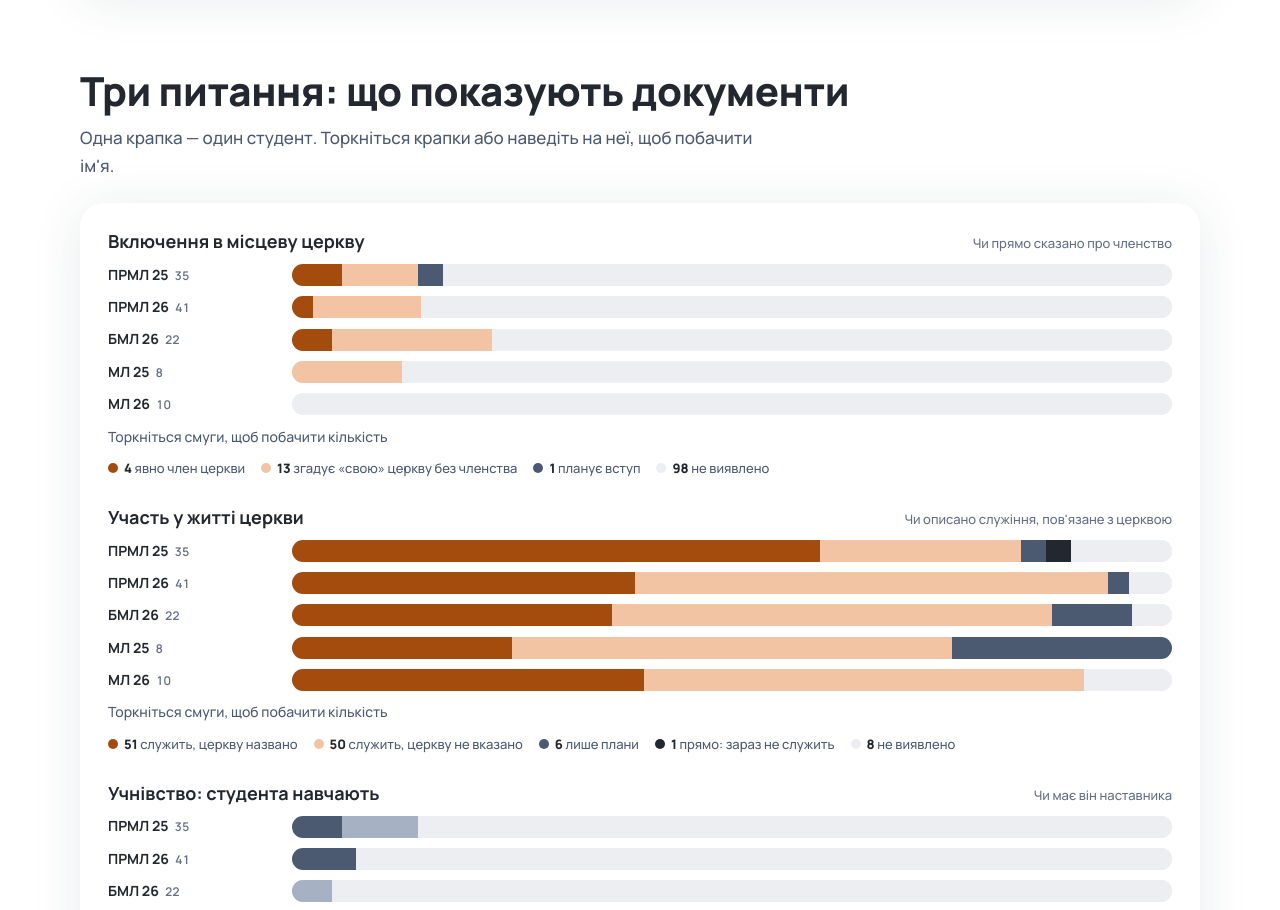
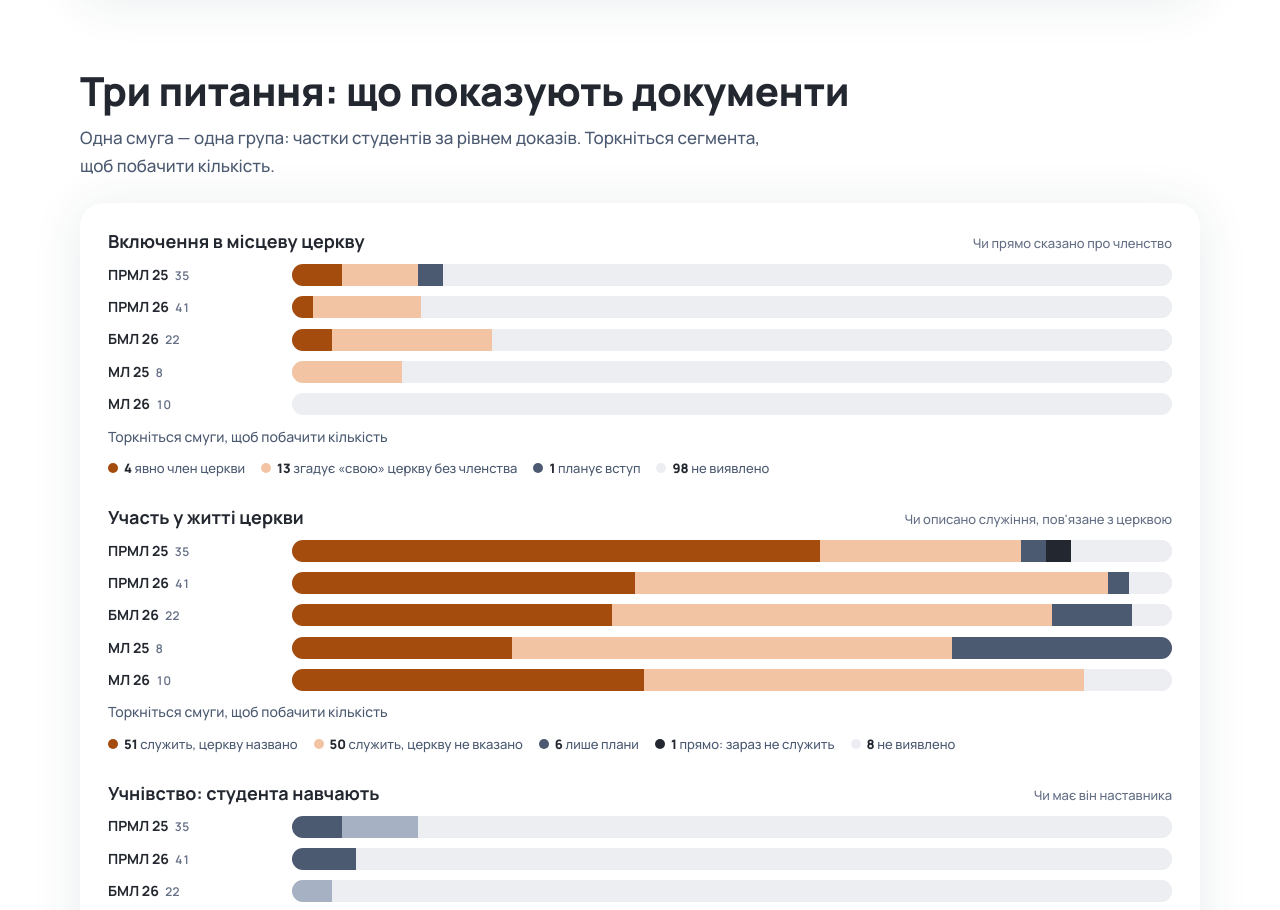
Before and after one commit to NazarSamar/dov-prml-2026, a plain HTML site: page index.html in a window 1280 px wide. Shown: the part 2220-3130 px from the top of the page. Drawn offline with Linux system fonts and the light colour scheme.

Commit message:
Explain stacked bars in the all-groups view
Co-Authored-By: Claude Opus 5.5 <noreply@anthropic.com>

```diff
--- a/index.html
+++ b/index.html
@@ -263,7 +263,7 @@ details.grp[open]{box-shadow:var(--shadow);border-color:transparent}
 
 <section class="sec">
   <div class="in">
-    <div class="sec-head"><h2>Три питання: що показують документи</h2><p class="lede">Одна крапка — один студент. Торкніться крапки або наведіть на неї, щоб побачити ім'я.</p></div>
+    <div class="sec-head"><h2>Три питання: що показують документи</h2><p class="lede" id="wf-lede">Одна крапка — один студент. Торкніться крапки або наведіть на неї, щоб побачити ім'я.</p></div>
     <div class="panel waffles" id="waffles"></div>
   </div>
 </section>
@@ -511,6 +511,7 @@ function renderAreas(){
 
 function renderWaffles(){
   const box=$("waffles");box.innerHTML="";
+  $("wf-lede").textContent=isAll()?"Одна смуга — одна група: частки студентів за рівнем доказів. Торкніться сегмента, щоб побачити кількість.":"Одна крапка — один студент. Торкніться крапки або наведіть на неї, щоб побачити ім'я.";
   if(isAll()){
     Q.forEach(q=>{
       const tot={};rows.forEach(r=>tot[r[q.k]]=(tot[r[q.k]]||0)+1);
```
